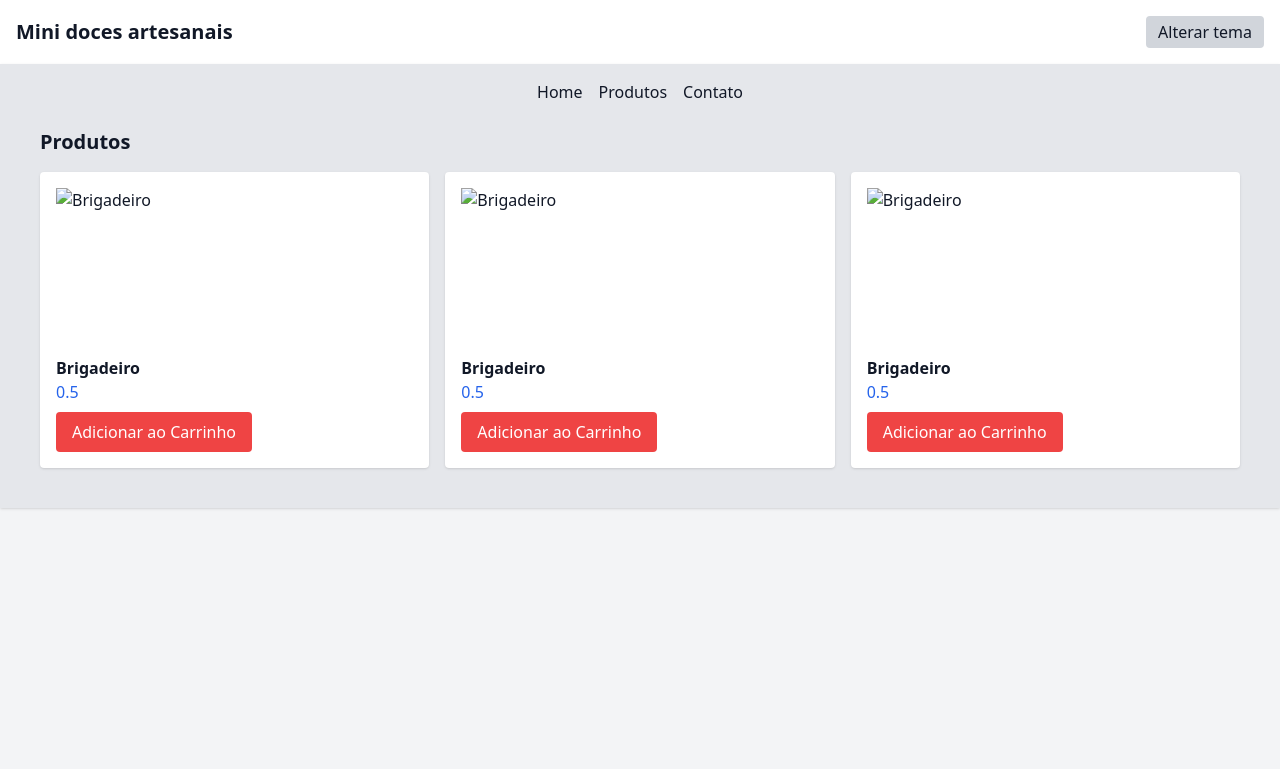
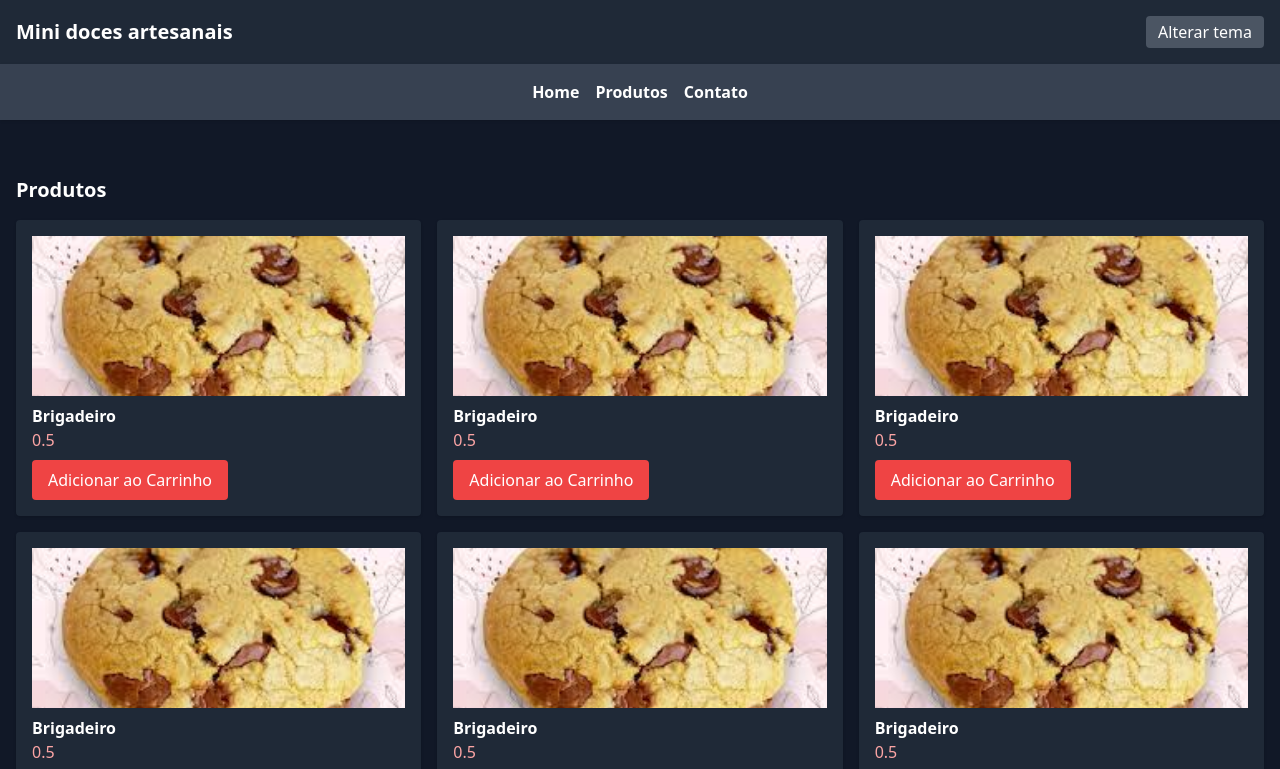
Before and after one commit to fclaudio051/MiniDoces, a website: page index.html in a window 1280 px wide. Both pictures are taken after a click on the button "Alterar tema". Shown: the top 769 px of the page. Drawn offline with nearby package versions, Linux system fonts and the light colour scheme.

Commit message:
modificações: adicionei o funcionamento do thema Black o tornando funcional e adicionei imagens de amostra no projeto.

```diff
--- a/index.html
+++ b/index.html
@@ -6,33 +6,64 @@
     <title>Mini Doces</title>
     <script src="https://cdn.tailwindcss.com"></script>
     <script>
+        tailwind.config = {
+        darkMode: 'class'
+    }
+
+        if(localStorage.getItem('theme') === 'dark') {
+            document.documentElement.classList.add('dark');
+        }
+
         function toggleTheme() {
-            document.documentElement.classList.toggle('dark');
+            const html = document.documentElement;
+            html.classList.contains('dark') ? html.classList.remove('dark') : html.classList.add('dark');
+
+            if (html.classList.contains('dark')) {
+                localStorage.setItem('theme', 'dark');
+            } else {
+                localStorage.removeItem('theme');
+            }
         }
     </script>
 </head>
+
 <body class="bg-gray-100 dark:bg-gray-900 text-gray-900 dark:text-white">
-    <header class="p-4 bg-white dark:bg-gray-800 shadow flex justify-between items-center">
+    <header class="fixed top-0 left-0 w-full p-4 bg-white dark:bg-gray-800 shadow flex justify-between items-center">
         <h1 class="text-xl font-bold">Mini doces artesanais</h1>
-        <button onclick="toggletheme()" class="px-3 py-1 bg-gray-300 dark:bg-gray-600 rounded">Alterar tema</button>
+        <button onclick="toggleTheme()" class=" px-3 py-1 bg-blue-300 dark:bg-gray-600 rounded">Alterar tema</button>
     </header>
 
-    <nav class="p-4 bg-gray-200 dark:bg-gray-700 shadow">
-        <ul class="flex justify-center space-x-4">
+
+    <nav class="fixed top-0 left-0 w-full p-4 mt-16 bg-gray-200 dark:bg-gray-700 shadow">
+        <ul class="flex justify-center space-x-4 font-semibold">
             <li><a href="#">Home</a></li>
             <li><a href="#">Produtos</a></li>
             <li><a href="#">Contato</a></li>
         </ul>
-    <main class="p-6">
+    </nav>
+
+    <main class="p-4 pt-16 mt-28 bg-blue-100 dark:bg-gray-900">
         <h2 class="text-xl font-semibold mb-4">Produtos</h2>
             <div id="product-list" class="grid grid-cols-1 sm:grid-cols-2 md:grid-cols-3 gap-4"></div>
     </main>
+    <footer class="p-4 bg-gray-200 dark:bg-gray-900 shadow text-center">
+        <p>Desenvolvido por <a href=''>Claudio Faustino Pereira</a></p></footer>
 
     <script>
         const products = [
             {id: 1, name: 'Brigadeiro', price: 0.5, image: 'brigadeiro.jpg'},
-            {id: 1, name: 'Brigadeiro', price: 0.5, image: 'brigadeiro.jpg'},
-            {id: 1, name: 'Brigadeiro', price: 0.5, image: 'brigadeiro.jpg'},
+            {id: 2, name: 'Brigadeiro', price: 0.5, image: 'brigadeiro.jpg'},
+            {id: 3, name: 'Brigadeiro', price: 0.5, image: 'brigadeiro.jpg'},
+            {id: 4, name: 'Brigadeiro', price: 0.5, image: 'brigadeiro.jpg'},
+            {id: 5, name: 'Brigadeiro', price: 0.5, image: 'brigadeiro.jpg'},
+            {id: 6, name: 'Brigadeiro', price: 0.5, image: 'brigadeiro.jpg'},
+            {id: 7, name: 'Brigadeiro', price: 0.5, image: 'brigadeiro.jpg'},
+            {id: 8, name: 'Brigadeiro', price: 0.5, image: 'brigadeiro.jpg'},
+            {id: 9, name: 'Brigadeiro', price: 0.5, image: 'brigadeiro.jpg'},
+            {id: 10, name: 'Brigadeiro', price: 0.5, image: 'brigadeiro.jpg'},
+            {id: 11, name: 'Brigadeiro', price: 0.5, image: 'brigadeiro.jpg'},
+            {id: 12, name: 'Brigadeiro', price: 0.5, image: 'brigadeiro.jpg'},
+            {id: 13, name: 'Brigadeiro', price: 0.5, image: 'brigadeiro.jpg'},
             ];
 
         const productList = document.getElementById('product-list');
@@ -41,7 +72,7 @@
             const productCard = document.createElement("div");
             productCard.className = "bg-white dark:bg-gray-800 p-4 shadow rounded";
             productCard.innerHTML = `
-                <img src="${product.image}" alt="${product.name}" class="w-full h-40 object-cover">
+                <img src="${product.image}" alt="${product.name}" class="w-full h-40 object-cover ">
                 <h3 class="mt-2 font-bold">${product.name}</h3>
                 <p class="text-blue-600 dark:text-red-300">${product.price}</p>
                 <button class="mt-2 px-4 py-2 bg-red-500 text-white rounded">Adicionar ao Carrinho</button>
```
Also changed, not shown: brigadeiro.jpg (added).
